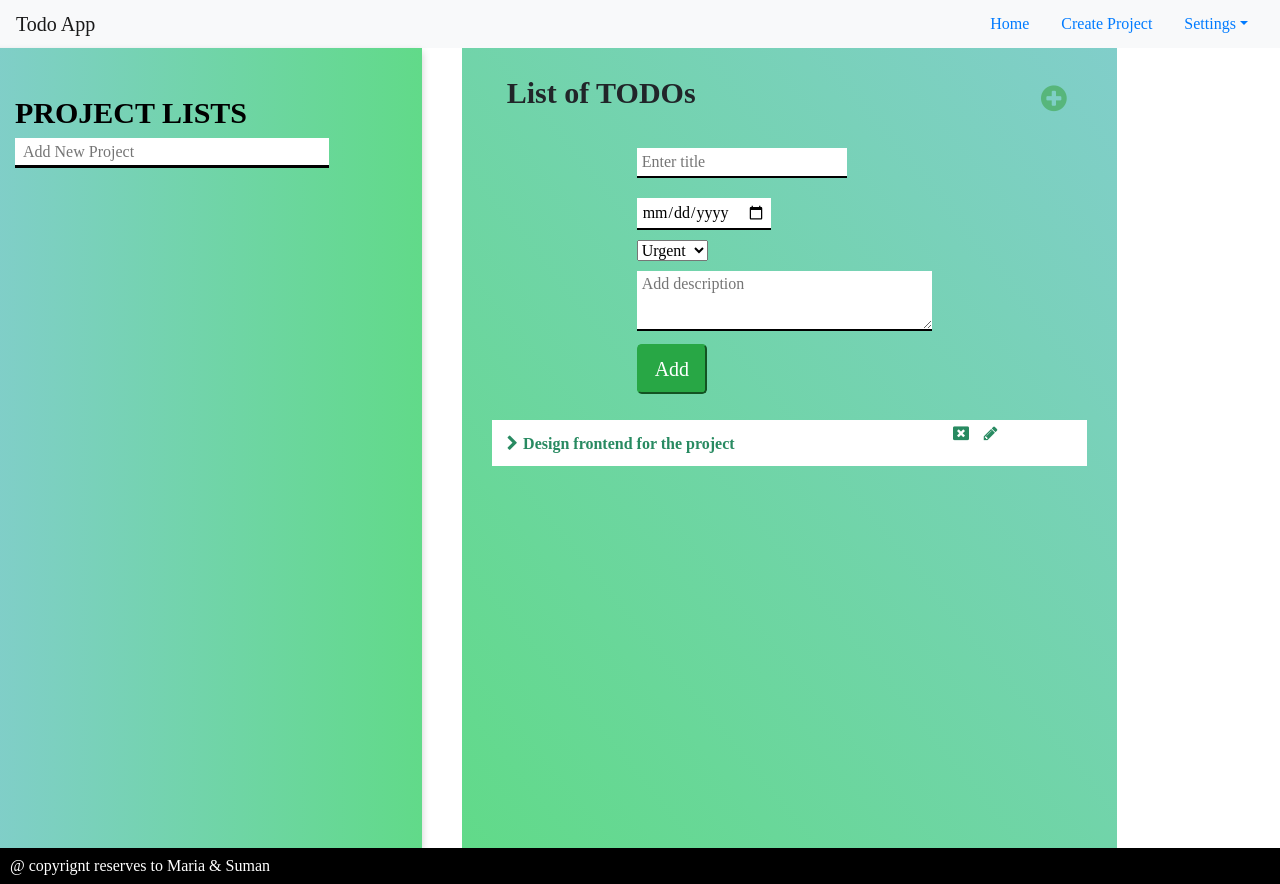
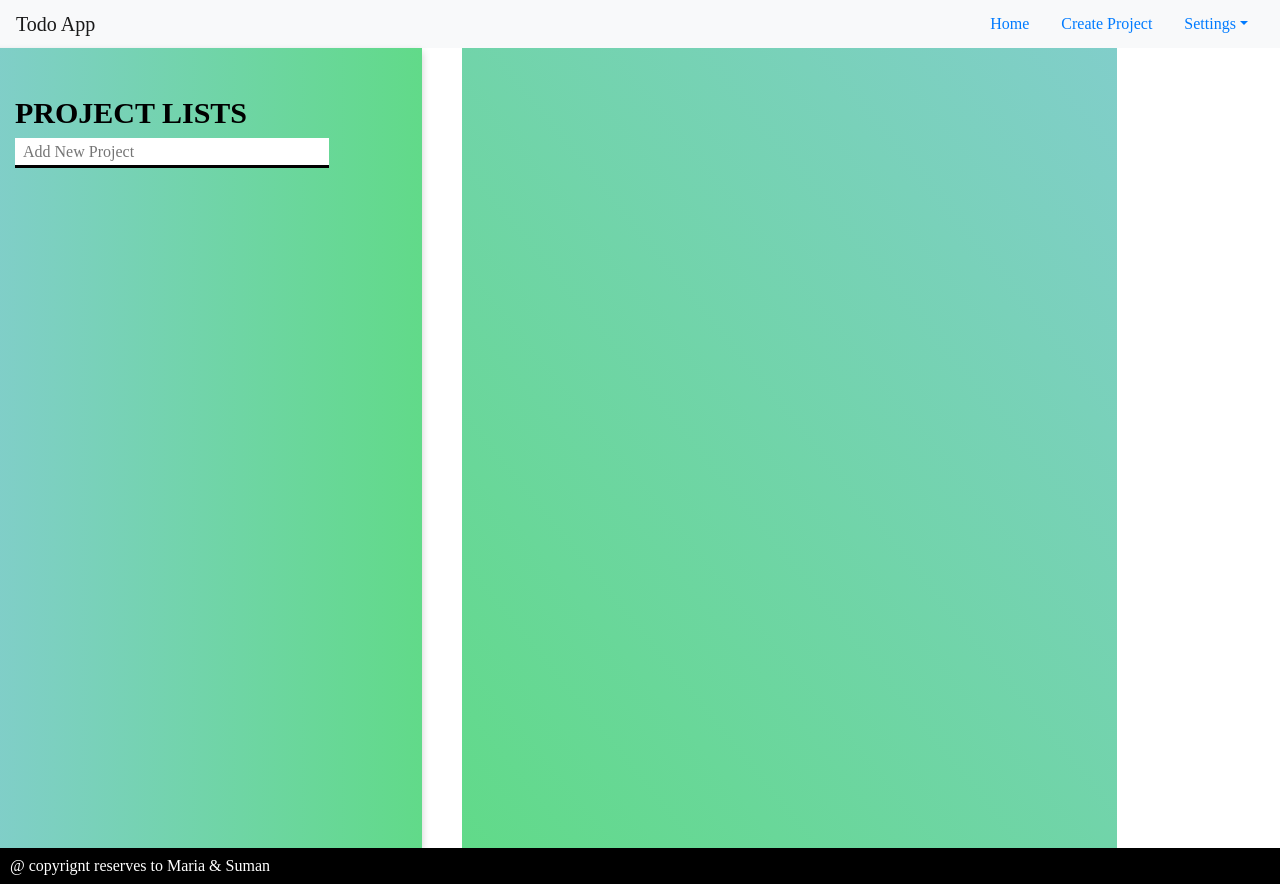
Before and after one commit to majovanilla/todo-list, a plain HTML site: page index.html in a window 1280 px wide. Drawn offline with nearby package versions, Linux system fonts and the light colour scheme.

```diff
--- a/index.html
+++ b/index.html
@@ -40,37 +40,7 @@
       <div class="project-list"></div>
     </section>
     <section class="todo-section col-6">
-      <div class="col-12 todo-head">
-        <h2 class="todo-head">List of TODOs</h2>
-        <p><i class="fa fa-plus-circle new-todo"></i></p>
-      </div>
-      <div class=" row todo-form">
-        <form class="new-form">
-          <input type="text" id="todoTitle" placeholder="Enter title"><br>
-          <input type="date" id="todoDue" placeholder="Add due date"><br>
-          <select id="priority" name="priority">
-            <option value="urgent">Urgent</option>
-            <option value="high">High</option>
-            <option value="normal">Normal</option>
-            <option value="low">Low</option>
-          </select><br>
-          <textarea id="todoDescription" rows="3" cols="30" placeholder="Add description"></textarea><br>
-          <button class="btn-lg btn-success" id="add-todo">Add</button>
-        </form>
-      </div>
-      <div class="todo-list col-12">
-        <div class="todo-item row my-3">
-          <div class="todo-title col-9"><i class="fa fa-chevron-right"></i>Design frontend for the project</div>
-          <div class="todo-icons">
-            <i class="fa fa-window-close delete-icon col-6"></i>
-            <i class="fa fa-pencil edit-icon"></i>
-          </div>
-        </div>
-      </div>
-  </div>
-  </div>
-  </section>
-  </div>
+    </section>
   </div>
   <footer class="footer-section">&#64; copyrignt reserves to Maria &#38; Suman</footer>
 
```
Also changed, not shown: main.js.
